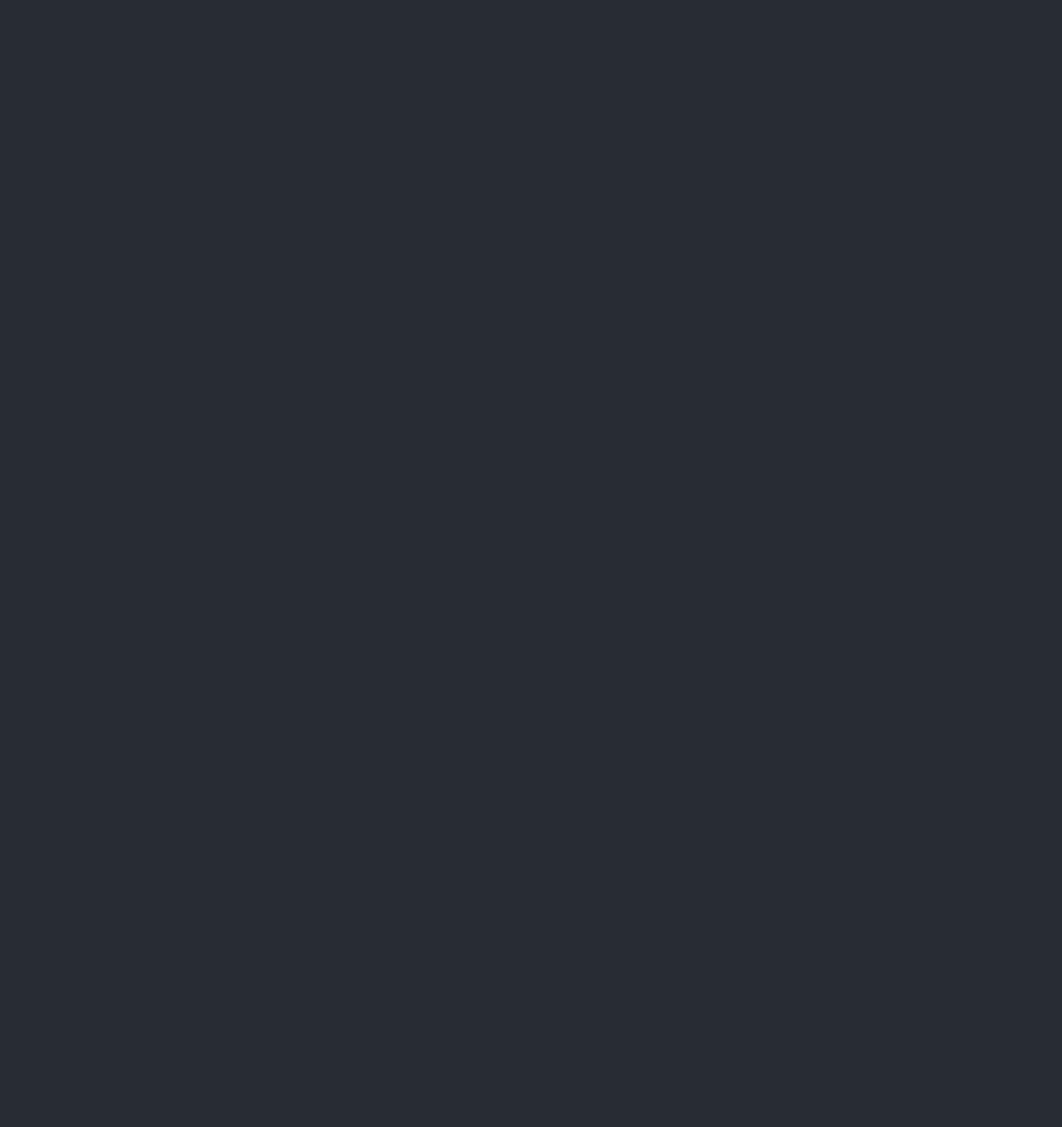
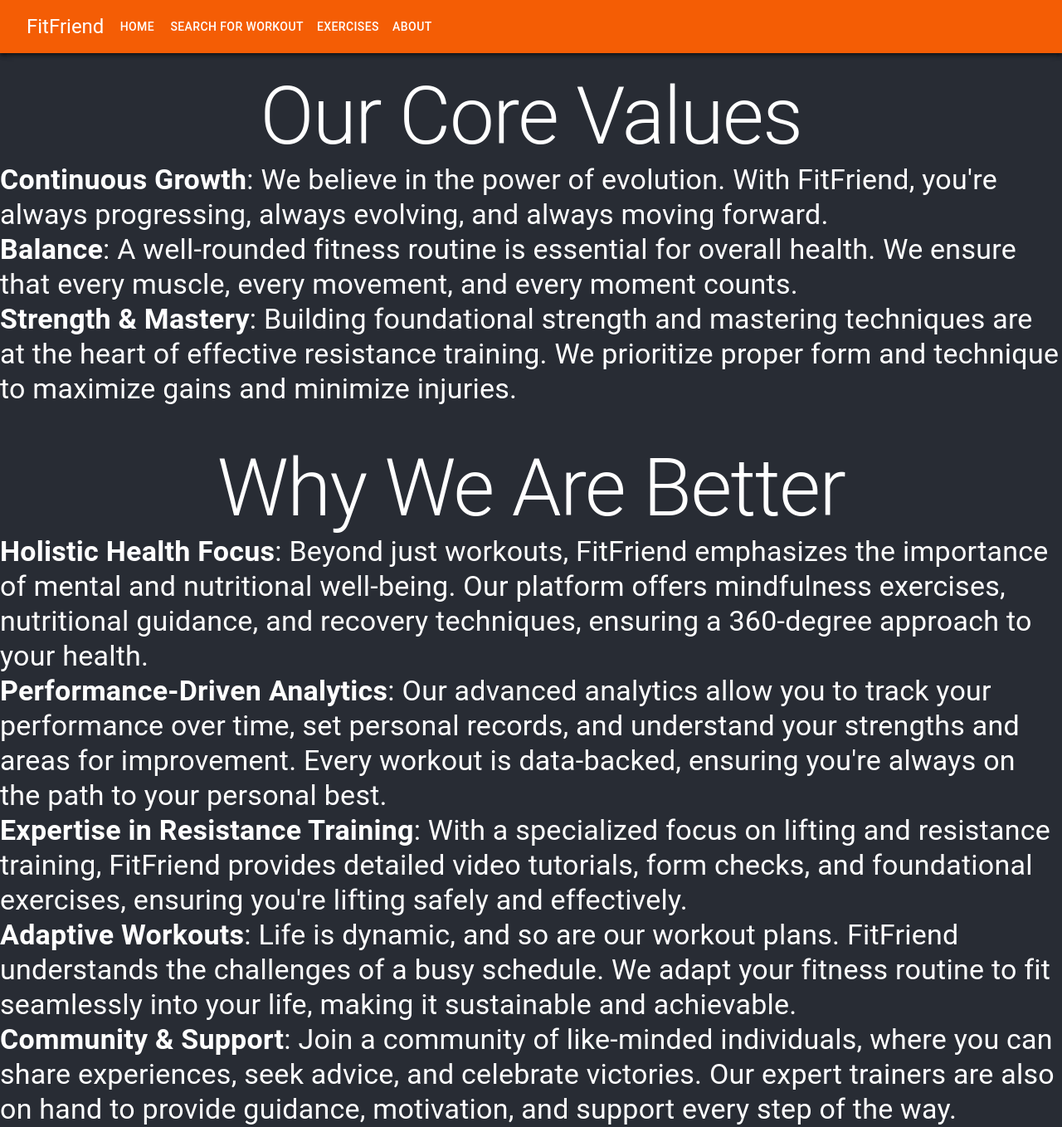
Before and after one commit to qhetrick/CSE_5914_Fitness_App, a React (Create React App) app in the folder frontend/: page /about in a window 1280 px wide. Before the commit this address had no page. Shown: the whole page at 83% size. Before the commit the page ends 800 px from the top, so only its background shows below. Built offline with nearby package versions, Linux system fonts and the light colour scheme.

Commit message:
Adding of about page

```diff
--- a/frontend/src/components/Navbar.js
+++ b/frontend/src/components/Navbar.js
@@ -19,7 +19,9 @@
         <Button color="inherit" href="/exercise">
           Exercises
         </Button>
-        <Button color="inherit">About</Button>
+        <Button color="inherit" href="/about">
+          About
+        </Button>
       </Toolbar>
     </AppBar>
   );
--- a/frontend/src/components/VideoCard.js
+++ b/frontend/src/components/VideoCard.js
@@ -70,7 +70,7 @@
               <div className="card-content">
                 <div className="card-description">
                   <br />
-                  <Typography variant="body1" color="666370">
+                  <Typography variant="body1" color="#666370">
                     {description}
                   </Typography>
                   <br />
--- /dev/null
+++ b/frontend/src/pages/About.js
@@ -0,0 +1,64 @@
+import "../css/App.css";
+import "../css/VideoCard.css";
+import { Box, Typography } from "@mui/material";
+import Navbar from "../components/Navbar";
+
+function About() {
+  return (
+    <div className="About">
+      <Box sx={{ flexGrow: 1, boxShadow: 3 }}>
+        <Navbar />
+      </Box>
+      <br />
+      <Box sx={{ flexGrow: 1 }}>
+        <Typography variant="h1" color={"white"} align="center">
+          Our Core Values
+        </Typography>
+        <Typography variant="h4" color={"white"} align="left">
+          <strong>Continuous Growth</strong>: We believe in the power of
+          evolution. With FitFriend, you're always progressing, always evolving,
+          and always moving forward. <br />
+          <strong>Balance</strong>: A well-rounded fitness routine is essential
+          for overall health. We ensure that every muscle, every movement, and
+          every moment counts. <br />
+          <strong>Strength & Mastery</strong>: Building foundational strength
+          and mastering techniques are at the heart of effective resistance
+          training. We prioritize proper form and technique to maximize gains
+          and minimize injuries. <br />
+          <br />
+        </Typography>
+        <Typography variant="h1" color={"white"} align="center">
+          Why We Are Better <br />
+        </Typography>
+        <Typography variant="h4" color={"white"} align="left">
+          <strong>Holistic Health Focus</strong>: Beyond just workouts,
+          FitFriend emphasizes the importance of mental and nutritional
+          well-being. Our platform offers mindfulness exercises, nutritional
+          guidance, and recovery techniques, ensuring a 360-degree approach to
+          your health. <br />
+          <strong>Performance-Driven Analytics</strong>: Our advanced analytics
+          allow you to track your performance over time, set personal records,
+          and understand your strengths and areas for improvement. Every workout
+          is data-backed, ensuring you're always on the path to your personal
+          best.
+          <br />
+          <strong>Expertise in Resistance Training</strong>: With a specialized
+          focus on lifting and resistance training, FitFriend provides detailed
+          video tutorials, form checks, and foundational exercises, ensuring
+          you're lifting safely and effectively.
+          <br />
+          <strong>Adaptive Workouts</strong>: Life is dynamic, and so are our
+          workout plans. FitFriend understands the challenges of a busy
+          schedule. We adapt your fitness routine to fit seamlessly into your
+          life, making it sustainable and achievable. <br />
+          <strong>Community & Support</strong>: Join a community of like-minded
+          individuals, where you can share experiences, seek advice, and
+          celebrate victories. Our expert trainers are also on hand to provide
+          guidance, motivation, and support every step of the way. <br />
+        </Typography>
+      </Box>
+    </div>
+  );
+}
+
+export default About;
--- a/frontend/src/pages/Home.js
+++ b/frontend/src/pages/Home.js
@@ -6,18 +6,21 @@
 
 function Home() {
   return (
-    <div
-      className="Home"
-      style={{
-        backgroundImage: "url(Frontend/src/pages/FitFriend_Logo.jpeg )",
-        backgroundRepeat: "no-repeat",
-      }}
-    >
+    <div className="Home">
       <Box sx={{ flexGrow: 1, boxShadow: 3 }}>
         <Navbar />
       </Box>
-      <Box className="FitFriend_Logo" sx={{ flexGrow: 1 }}>
-        <img src={FitFriend_Logo} alt="FitFriend_Logo" />
+      <Box className="FitFriend_Logo" align="center">
+        <img
+          src={FitFriend_Logo}
+          alt="FitFriend_Logo"
+          style={{
+            minHeight: "100vh",
+            minWidth: "120vh",
+            maxHeight: "100vw",
+            maxWidth: "120vw",
+          }}
+        />
       </Box>
     </div>
   );
--- a/frontend/src/pages/Pages.js
+++ b/frontend/src/pages/Pages.js
@@ -3,6 +3,7 @@
 import Home from "./Home.js";
 import Search from "./Search.js";
 import Exercises from "./Exercises.js";
+import About from "./About.js";
 import { ThemeProvider } from "@emotion/react";
 
 const theme = createTheme({
@@ -30,6 +31,7 @@
           <Route path="/" element={<Home />} />
           <Route path="/search" element={<Search />}></Route>
           <Route path="/exercise" element={<Exercises />}></Route>
+          <Route path="/about" element={<About />}></Route>
         </Routes>
       </ThemeProvider>
     </Router>
--- a/frontend/src/pages/Search.js
+++ b/frontend/src/pages/Search.js
@@ -1,5 +1,5 @@
 import "../css/Search.css";
-import { Box } from "@mui/material";
+import { Box, Typography } from "@mui/material";
 import Navbar from "../components/Navbar";
 
 function Search() {
@@ -10,7 +10,9 @@
       </Box>
 
       <Box sx={{ flexGrow: 1 }}>
-        <p>Search page</p>
+        <Typography color={"white"} variant="h1">
+          Search Page
+        </Typography>
       </Box>
     </div>
   );
```
